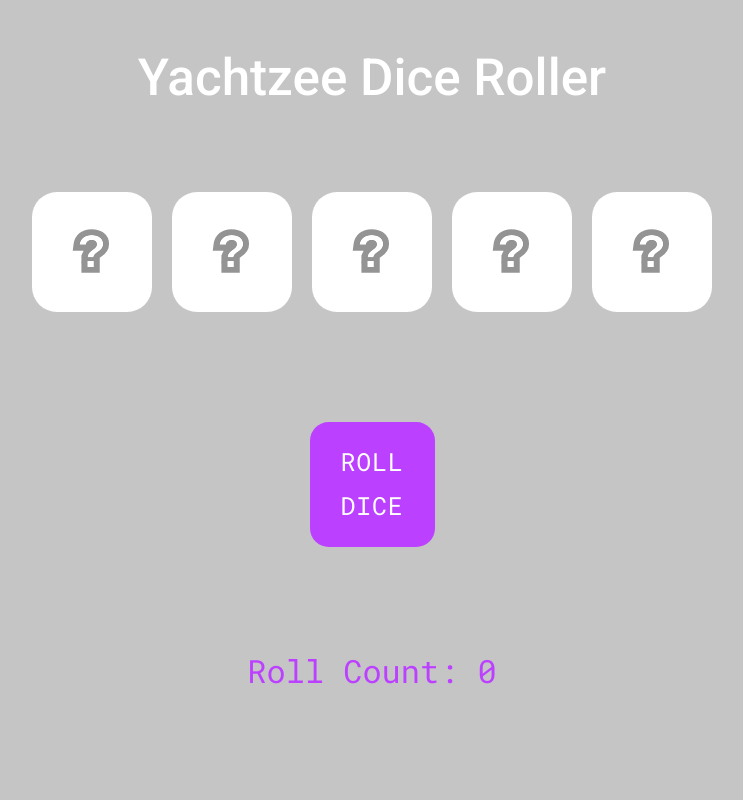
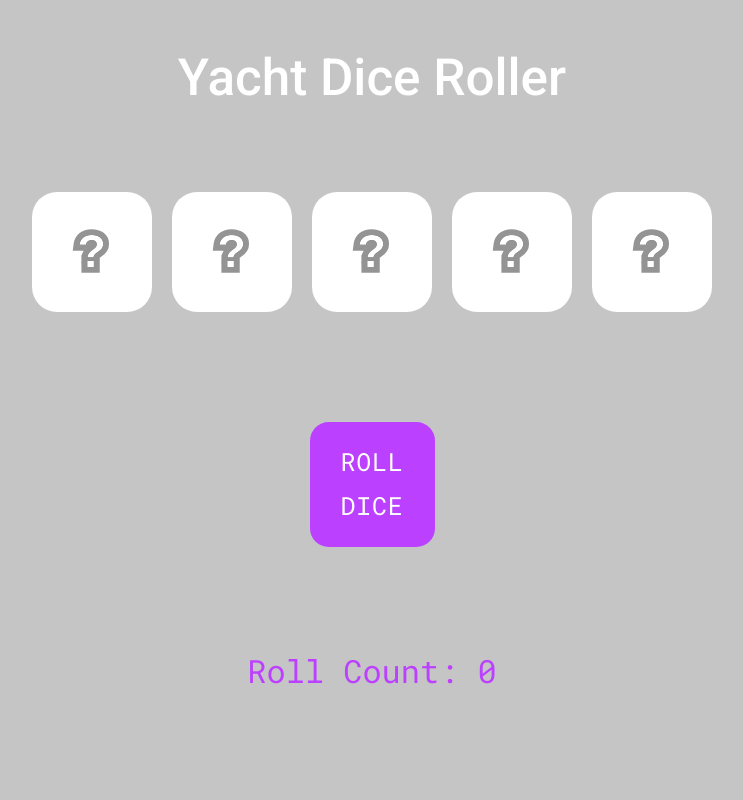
Before and after one commit to chriskstaton/SIXXES, a React (Vite) app in the folder yachtzee/: page / in a window 1280 px wide. Shown: the top 800 px of the page, without its empty margins (268-1011 px from the left). Built offline with nearby package versions, Linux system fonts and the light colour scheme.

Commit message:
add shake animation to roll dice button

```diff
--- a/yachtzee/src/App.scss
+++ b/yachtzee/src/App.scss
@@ -21,6 +21,7 @@ h1 {
 .dice-container {
 	margin-top: 75px;
 }
+
 .dice {
 	height: 15vh;
 	width: 15vh;
@@ -30,6 +31,7 @@ h1 {
 	margin: 10px;
 	border-radius: 25px;
 }
+
 .dice-selected {
 	height: 15vh;
 	width: 15vh;
@@ -57,6 +59,9 @@ h1 {
 	border-radius: 100px;
 }
 
+.roll-dice-button:hover {
+	animation: tilt-n-move-shaking 0.33s infinite;
+}
 .roll-counter {
 	color: #bc40ff;
 	font-size: xx-large;
@@ -77,3 +82,20 @@ h1 {
 		padding: 2em;
 	}
 }
+@keyframes tilt-n-move-shaking {
+	0% {
+		transform: translate(0, 0) rotate(0deg);
+	}
+	25% {
+		transform: translate(5px, 5px) rotate(5deg);
+	}
+	50% {
+		transform: translate(0, 0) rotate(0eg);
+	}
+	75% {
+		transform: translate(-5px, 5px) rotate(-5deg);
+	}
+	100% {
+		transform: translate(0, 0) rotate(0deg);
+	}
+}
--- a/yachtzee/src/App.tsx
+++ b/yachtzee/src/App.tsx
@@ -56,7 +56,7 @@ function App() {
 	return (
 		<>
 			<div className="App">
-				<h1>Yachtzee Dice Roller</h1>
+				<h1>Yacht Dice Roller</h1>
 				<div className="dice-container">
 					<img
 						className={!isSelected1 ? "dice-selected" : "dice"}
```
